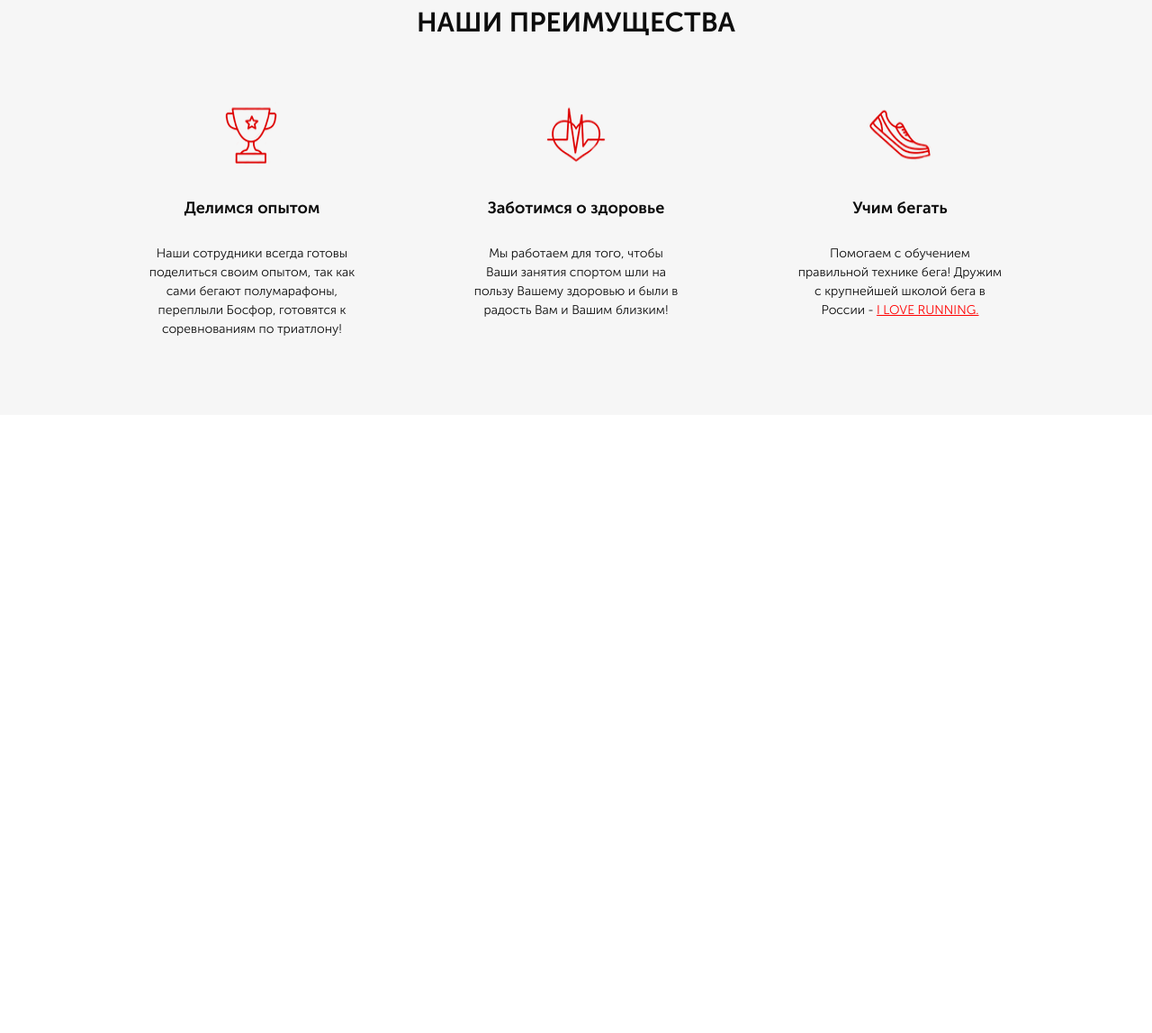
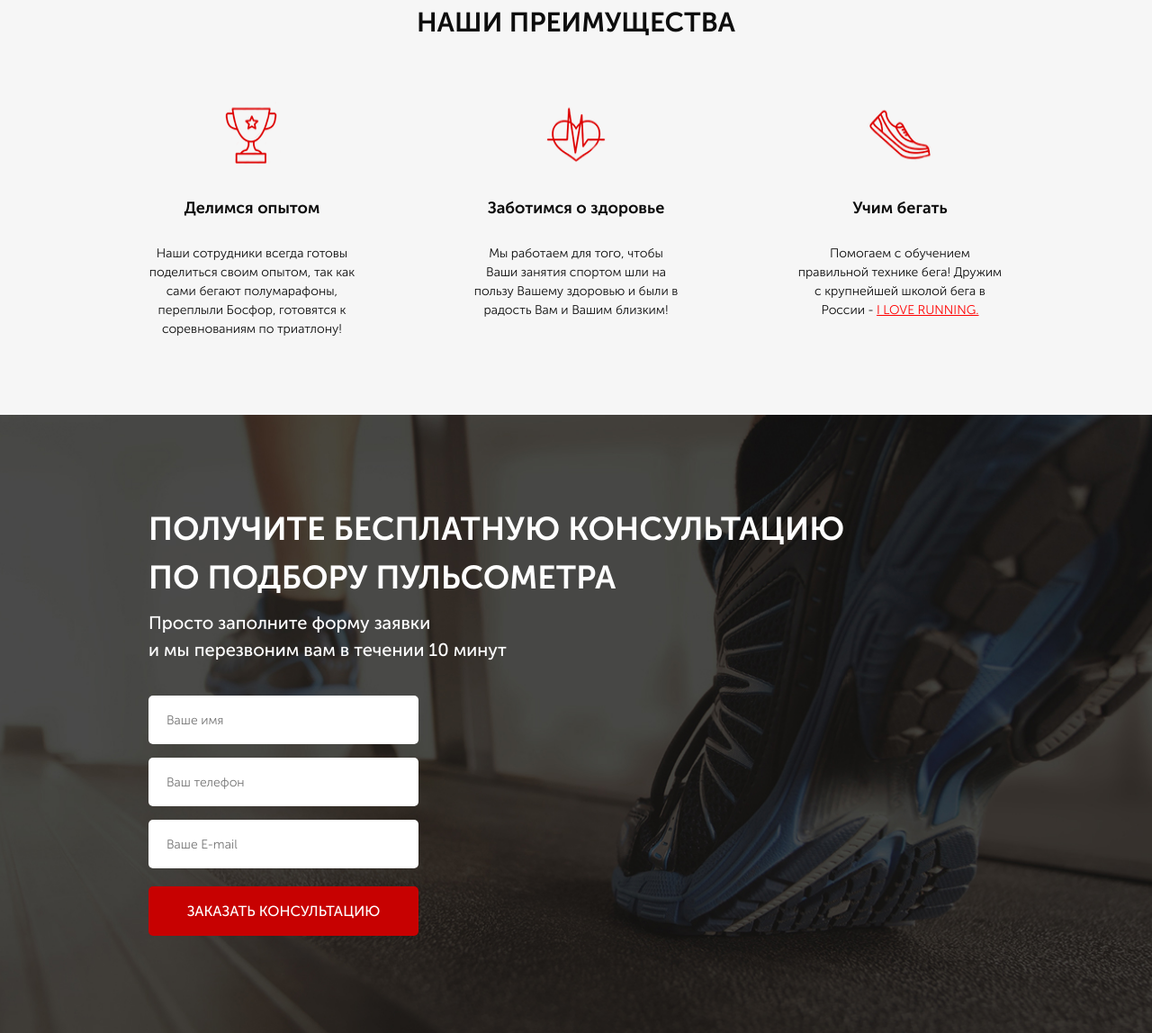
Before and after one commit to romero007andryxa/pulse, a website: page src/index.html in a window 1280 px wide. Shown: the part 754-1902 px from the top of the page at 90% size. Before the commit the page ends 1215 px from the top, so only its background shows below. Drawn offline with Linux system fonts and the light colour scheme.

Commit message:
made third block consultation

```diff
--- a/src/index.html
+++ b/src/index.html
@@ -76,11 +76,32 @@
                     <div class="advantages__subtitle">Учим бегать</div>
                     <div class="advantages__descr">Помогаем с обучением
                         правильной технике бега!
-                        Дружим с крупнейшей школой бега в России - <a href="#">I LOVE RUNNING.</a></div>
+                        Дружим с крупнейшей школой бега в России - <a href="#">I LOVE RUNNING.</a>
+                    </div>
                 </div>
             </div>
         </div>
     </div>
 
+    <div class="consultation">
+        <div class="container">
+            <h2 class="title title_left">Получите бесплатную консультацию<br>
+                по подбору пульсометра
+            </h2>
+            <div class="consultation__descr">Просто заполните форму заявки<br>
+                и мы перезвоним вам в течении 10 минут
+            </div>
+            <form class="feed-form" action="#">
+                <!-- <label for="first">First input</label> указатель, который направляет нас на определенный инпут -->
+                <input name="name" required placeholder="Ваше имя" type="text"> <!-- id="first" - чтобы привязать лэйбл к инпуту -->
+                <input name="phone" required placeholder="Ваш телефон" type="number">
+                <input name="email" required placeholder="Ваше E-mail" type="email">
+
+                <!-- <input type="submit" value="заказать кОНСУЛЬТАЦИЮ"> Кнопка для отправки данных формы на сервер, "value" в значение "type" не подойдет. -->
+                <button class="button button_submit">заказать кОНСУЛЬТАЦИЮ</button>
+                <!-- <textarea style="resize: none;" placeholder="Поле для текста :)" name=""></textarea> -->
+            </form>
+        </div>
+    </div>
 </body>
 </html>
--- a/src/sass/blocks/_buttons.scss
+++ b/src/sass/blocks/_buttons.scss
@@ -14,4 +14,12 @@
         height: 50px;
         font-size: 16px;
     }
+    &_submit {
+        width: 100%;
+        height: 55px;
+/*         border-radius: 5px;
+        background: #C70101; */
+        font-size: 16px;
+        color: #FFFFFF;
+    }
 }
--- /dev/null
+++ b/src/sass/blocks/_consultation.scss
@@ -0,0 +1,12 @@
+.consultation {
+    min-height: 680px;
+    padding: 100px 0 108px 0;
+    background: url("../../img/consultation.jpg") center (center/cover) no-repeat;
+    &__descr {
+        font-weight: 500;
+        font-size: 20px;
+        line-height: 30px;
+        color: #FFFFFF;
+        margin-top: 8px;
+    }
+}
--- /dev/null
+++ b/src/sass/blocks/_forms.scss
@@ -0,0 +1,20 @@
+.feed-form {
+    margin-top: 36px;
+    display: flex;
+    flex-direction: column;
+    width: 300px;
+    input {
+        margin-bottom: 15px;
+        height: 54px;
+        background: #FFFFFF;
+        border-radius: 5px;
+        border: none;
+        padding: 0 20px;
+        font-weight: 300;
+        font-size: 14px;
+        color: #4B4B4B;
+        &:nth-child(3) {
+            margin-bottom: 20px;
+        }
+    }
+}
--- a/src/sass/blocks/_titles.scss
+++ b/src/sass/blocks/_titles.scss
@@ -3,4 +3,11 @@
     font-size: 30px;
     font-weight: 700;
     text-align: center;
+    text-transform: uppercase;
+    &_left {
+        font-size: 36px;
+        line-height: 54px;
+        text-align: left;
+        color: #fff;
+    }
 }
--- a/src/sass/style.scss
+++ b/src/sass/style.scss
@@ -12,3 +12,5 @@
 @import 'blocks/advantages';
 @import 'blocks/titles';
 @import 'blocks/media';
+@import 'blocks/consultation';
+@import 'blocks/forms';
```
Also changed, not shown: src/css/style.min.css.
